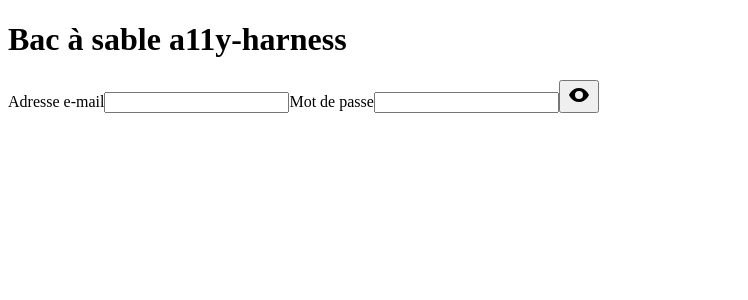
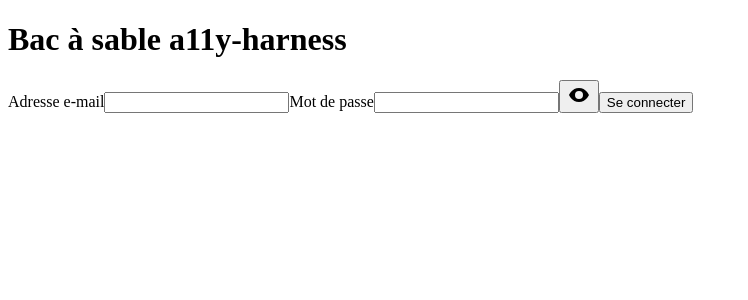
Before and after one commit to Yoann-Fortin/a11y-harness, a React (Vite) app in the folder playground/: page / in a window 1280 px wide. Shown: the top 300 px of the page, without its empty margins (0-748 px from the left). Built offline with nearby package versions, Linux system fonts and the light colour scheme.

Commit message:
feat(login-form): add a submit button named by its text

```diff
--- a/playground/src/login-form/LoginForm.tsx
+++ b/playground/src/login-form/LoginForm.tsx
@@ -5,6 +5,7 @@ const EMAIL_LABEL = 'Adresse e-mail'
 const EMAIL_AUTOCOMPLETE = 'email'
 const PASSWORD_LABEL = 'Mot de passe'
 const PASSWORD_AUTOCOMPLETE = 'current-password'
+const SUBMIT_LABEL = 'Se connecter'
 
 export function LoginForm() {
   const emailFieldId = useId()
@@ -29,6 +30,7 @@ export function LoginForm() {
         isPasswordVisible={isPasswordVisible}
         onToggle={() => setIsPasswordVisible(!isPasswordVisible)}
       />
+      <button type="submit">{SUBMIT_LABEL}</button>
     </form>
   )
 }
```
